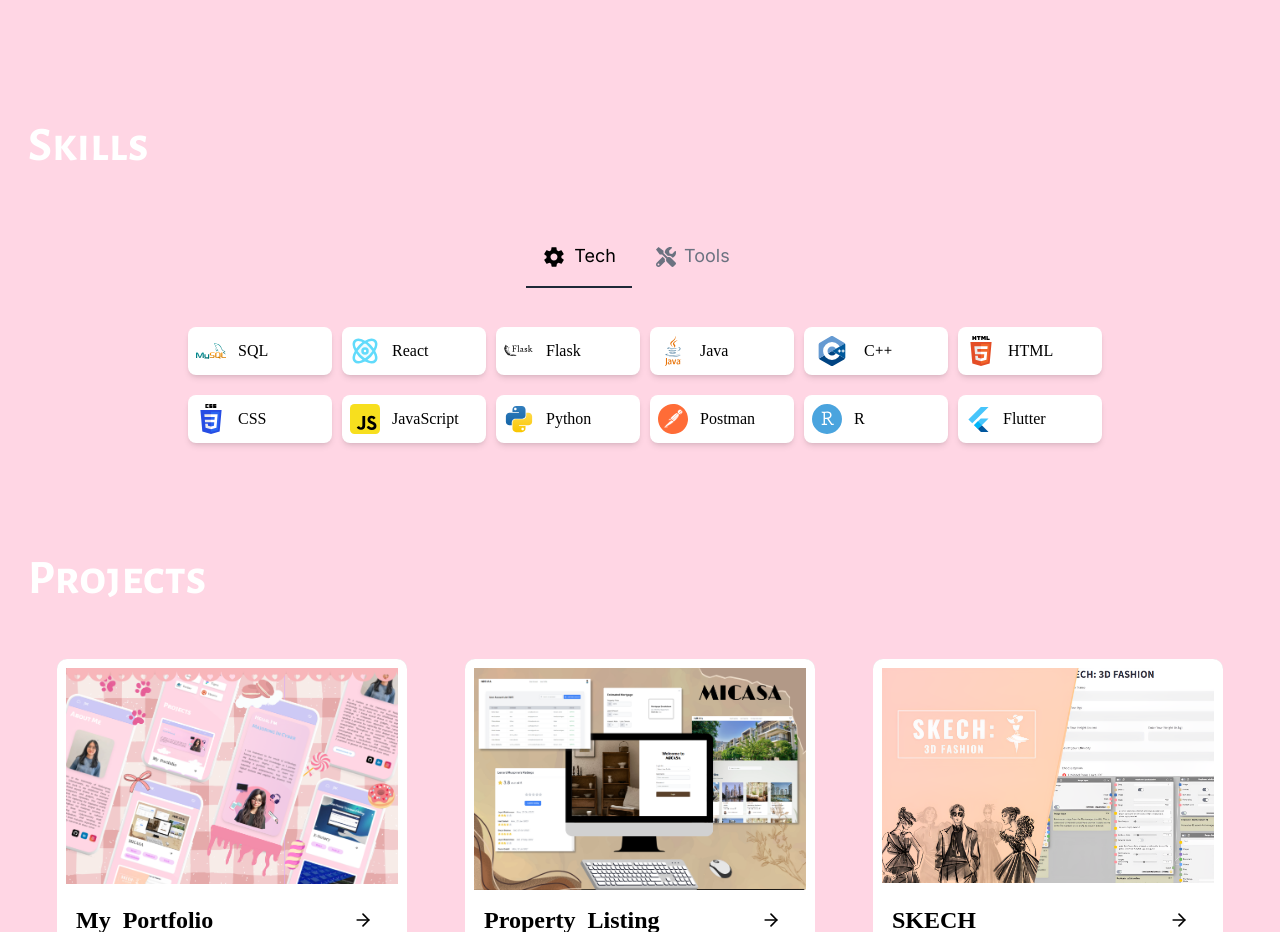
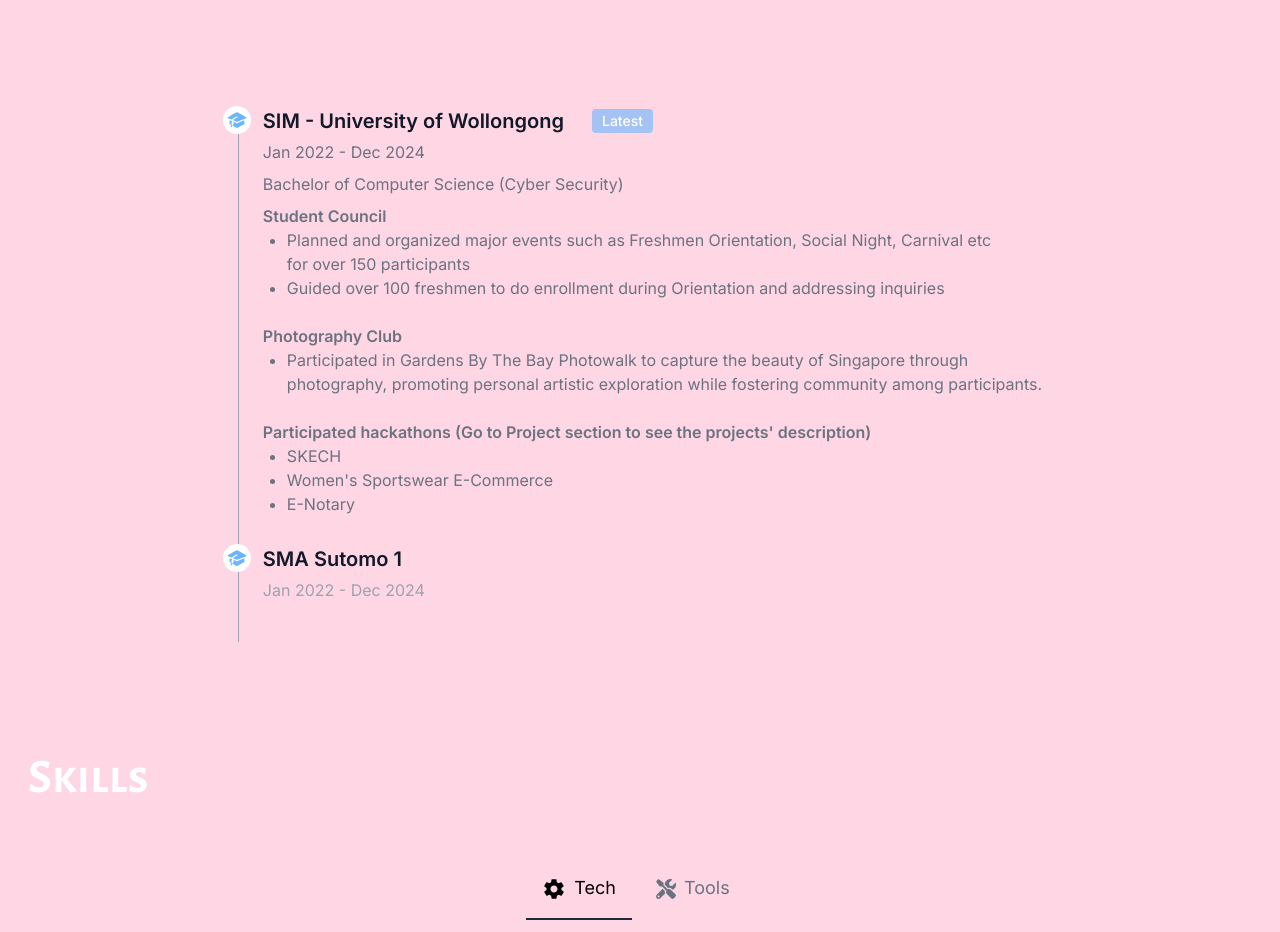
Before and after one commit to jeslynw/PortfolioWebsite, a Next.js app: page / in a window 1280 px wide. Shown: the part 1360-2292 px from the top of the page. Built offline with nearby package versions, Linux system fonts and the light colour scheme.

Commit message:
add timeline

```diff
--- a/src/app/components/AboutMe.jsx
+++ b/src/app/components/AboutMe.jsx
@@ -83,6 +83,71 @@
                         </div>
                     </div>
                 </div>
+                <div className="flex pt-24 justify-center pl-4 md:pl-0">
+                    <ol className="relative border-s border-gray-400">
+                        {/* SIM UOW */}
+                        <li className="mb-7 ms-6">
+                            {/*academic icon*/}
+                            <span className="absolute flex items-center justify-center bg-[#ffffff] rounded-full -start-3 ring-4 ring-[#ffffff] mt-1">
+                                <svg className="w-5 h-5 text-[#6cb6ff] size-6" xmlns="http://www.w3.org/2000/svg" viewBox="0 0 24 24" fill="currentColor">
+                                    <path d="M11.7 2.805a.75.75 0 0 1 .6 0A60.65 60.65 0 0 1 22.83 8.72a.75.75 0 0 1-.231 1.337 49.948 49.948 0 0 0-9.902 3.912l-.003.002c-.114.06-.227.119-.34.18a.75.75 0 0 1-.707 0A50.88 50.88 0 0 0 7.5 12.173v-.224c0-.131.067-.248.172-.311a54.615 54.615 0 0 1 4.653-2.52.75.75 0 0 0-.65-1.352 56.123 56.123 0 0 0-4.78 2.589 1.858 1.858 0 0 0-.859 1.228 49.803 49.803 0 0 0-4.634-1.527.75.75 0 0 1-.231-1.337A60.653 60.653 0 0 1 11.7 2.805Z" />
+                                    <path d="M13.06 15.473a48.45 48.45 0 0 1 7.666-3.282c.134 1.414.22 2.843.255 4.284a.75.75 0 0 1-.46.711 47.87 47.87 0 0 0-8.105 4.342.75.75 0 0 1-.832 0 47.87 47.87 0 0 0-8.104-4.342.75.75 0 0 1-.461-.71c.035-1.442.121-2.87.255-4.286.921.304 1.83.634 2.726.99v1.27a1.5 1.5 0 0 0-.14 2.508c-.09.38-.222.753-.397 1.11.452.213.901.434 1.346.66a6.727 6.727 0 0 0 .551-1.607 1.5 1.5 0 0 0 .14-2.67v-.645a48.549 48.549 0 0 1 3.44 1.667 2.25 2.25 0 0 0 2.12 0Z" />
+                                    <path d="M4.462 19.462c.42-.419.753-.89 1-1.395.453.214.902.435 1.347.662a6.742 6.742 0 0 1-1.286 1.794.75.75 0 0 1-1.06-1.06Z" />
+                                </svg>
+                            </span>
+                            {/* title */}
+                            <h3 className="flex items-center mb-1 text-[15pt] font-semibold text-gray-900">SIM - University of Wollongong
+                                <span className="bg-[#6cb6ff9b] text-[#ffffff] text-sm font-medium me-2 px-2.5 py-0.5 rounded ms-7">Latest</span>
+                            </h3>
+                            {/* time */}
+                            <time className="block mb-2 text-[9pt] md:text-base font-normal leading-none text-gray-500">Jan 2022 - Dec 2024</time>
+                            <p className="block mb-2 text-[9pt] md:text-base  font-normal leading-none text-gray-500">Bachelor of Computer Science (Cyber Security)</p>
+                            {/* organization */}
+                            <div className="text-gray-500 text-[9pt] md:text-base ">
+                                <ul>
+                                <li className="font-semibold ">Student Council</li>
+                                <ul className="list-disc pl-6">
+                                    <li>Planned and organized major events such as Freshmen Orientation, Social Night, Carnival etc <br/> for over 150 participants</li>
+                                    <li>Guided over 100 freshmen to do enrollment during Orientation and addressing inquiries</li>
+                                </ul>
+                                <br/>
+
+                                <li className="font-semibold">Photography Club</li>
+                                <ul className="list-disc pl-6">
+                                    <li>Participated in Gardens By The Bay Photowalk to capture the beauty of Singapore through <br/> photography, promoting personal artistic exploration while fostering community among participants.</li>
+                                </ul>
+
+                                    {/* <p className="text-sm "></p>
+                                    <ul className="list-disc pl-6 text-sm">
+                                        <li>Planned and organized major events such as Freshmen Orientation, Social Night, Carnival etc for over 150 participants</li>
+                                        <li>Guided over 100 freshmen to do enrollment during Orientation and addressing inquiries</li>
+                                    </ul> */}
+                                <br/>
+                                <li className="font-semibold">Participated hackathons (Go to Project section to see the projects' description)</li>
+                                    <ul className="list-disc pl-6">
+                                        <li>SKECH</li>
+                                        <li>Women's Sportswear E-Commerce</li>
+                                        <li>E-Notary</li>
+                                    </ul>
+                                </ul>
+                            </div>
+                        </li>
+
+                        {/* SMA Sutomo */}
+                        <li className="mb-10 ms-6">
+                            <span className="absolute flex items-center justify-center bg-[#ffffff] rounded-full -start-3 ring-4 ring-[#ffffff] mt-1">
+                                <svg className="w-5 h-5 text-[#6cb6ff] size-6" xmlns="http://www.w3.org/2000/svg" viewBox="0 0 24 24" fill="currentColor" >
+                                    <path d="M11.7 2.805a.75.75 0 0 1 .6 0A60.65 60.65 0 0 1 22.83 8.72a.75.75 0 0 1-.231 1.337 49.948 49.948 0 0 0-9.902 3.912l-.003.002c-.114.06-.227.119-.34.18a.75.75 0 0 1-.707 0A50.88 50.88 0 0 0 7.5 12.173v-.224c0-.131.067-.248.172-.311a54.615 54.615 0 0 1 4.653-2.52.75.75 0 0 0-.65-1.352 56.123 56.123 0 0 0-4.78 2.589 1.858 1.858 0 0 0-.859 1.228 49.803 49.803 0 0 0-4.634-1.527.75.75 0 0 1-.231-1.337A60.653 60.653 0 0 1 11.7 2.805Z" />
+                                    <path d="M13.06 15.473a48.45 48.45 0 0 1 7.666-3.282c.134 1.414.22 2.843.255 4.284a.75.75 0 0 1-.46.711 47.87 47.87 0 0 0-8.105 4.342.75.75 0 0 1-.832 0 47.87 47.87 0 0 0-8.104-4.342.75.75 0 0 1-.461-.71c.035-1.442.121-2.87.255-4.286.921.304 1.83.634 2.726.99v1.27a1.5 1.5 0 0 0-.14 2.508c-.09.38-.222.753-.397 1.11.452.213.901.434 1.346.66a6.727 6.727 0 0 0 .551-1.607 1.5 1.5 0 0 0 .14-2.67v-.645a48.549 48.549 0 0 1 3.44 1.667 2.25 2.25 0 0 0 2.12 0Z" />
+                                    <path d="M4.462 19.462c.42-.419.753-.89 1-1.395.453.214.902.435 1.347.662a6.742 6.742 0 0 1-1.286 1.794.75.75 0 0 1-1.06-1.06Z" />
+                                </svg>
+                            </span>
+                            <h3 className="mb-1 text-[15pt] font-semibold text-gray-900 ">SMA Sutomo 1</h3>
+                            <time className="block mb-2 text-[9pt] md:text-base font-normal leading-none text-gray-400 ">Jan 2022 - Dec 2024</time>
+                            {/* <p className="text-base font-normal text-gray-500"></p> */}
+                        </li>
+                    </ol>
+                </div>
             </div>
         </section>
     )
--- a/src/app/components/ProjectTemplate.jsx
+++ b/src/app/components/ProjectTemplate.jsx
@@ -1,12 +1,11 @@
-import React from 'react'
+import React, { useState }  from 'react'
 import Image from 'next/image';
 
 
 function ProjectTemplate({description, pics, title, skills}){
     return (
-        <div className='book flex flex-col lg:col-span-6 xl:col-span-4 mb-10 justify-center items-center font-noto w-[350px] h-[380px]'>
-            <p className='pl-12 pr-6 text-justify text-sm'>{description}
-            </p>
+        <div className={`book flex flex-col lg:col-span-6 xl:col-span-4 mb-10 justify-center items-center font-noto w-[350px] h-[380px] `}>
+            <p className='project-desc pl-12 pr-6 text-justify text-sm '>{description}</p>
             <div className='cover'>
                 <article class="article-wrapper w-[350px] h-[380px]">
                     <div class="rounded-lg container-project">
@@ -17,6 +16,7 @@
                             alt='picture'
                         />
                     </div>
+
                     <div class="project-info mt-6 mb-0">
                         <div class="flex-pr">
                             <div class="project-title text-wrap">{title}</div>
@@ -30,6 +30,8 @@
                             ))}
                         </div>
                     </div>
+
+
                 </article>
             </div>
         </div>
--- a/src/app/components/Projects.jsx
+++ b/src/app/components/Projects.jsx
@@ -13,22 +13,16 @@
          skills: ["React", "Next.js", "Tailwind"]
         },
         {
-         description: "A web platform for real estate agents, sellers, and buyers, designed to manage and sell property listings. The website offers a wide range of features to streamline property management tasks. By incorporating the B-C-E (Boundary, Controller, Entity) framework, it ensures an optimized architecture, providing an efficient usage for all users",
+         description: "A web platform for real estate agents, sellers, and buyers, designed to manage and sell property listings. The website offers a wide range of features to streamline property management tasks. By incorporating the B-C-E (Boundary, Controller, Entity) framework, it ensures an optimized architecture, providing an efficient usage for all users.",
          pics: "/images/micasa.png",
          title: "Property Listing",
          skills: ["React", "Tailwind", "Flask", "SQLAlchemy"]
         },
         {
-         description: "A web platform that converts sketch into 3D model, specially designed to assist designers in visualizing custom clothes for their customers. We utilized 'outline' model to transform outlines into lifelike images and 'wonder3d' model to transform these images to 3D models.",
+         description: <>[ HACKATHON ] <br/> A web platform that converts sketch into 3D model, specially designed to assist designers in visualizing custom clothes for their customers. We utilized 'outline' model to transform outlines into lifelike images and 'wonder3d' model to transform these images to 3D models.</>,
          pics: "/images/sketch.png",
          title: "SKECH",
          skills: ["Streamlit", "Replicate", "Omnitool"]
-        },
-        {
-         description: "A web application to verify and review the authenticity and legality of your documents, which aims to prevent signature forgery on contracts using Langcode and USIGN APIs, utilizing NodeJS for backend and ReactJS for interface",
-         pics: "/images/enotary.png",
-         title: "E-Notary",
-         skills: ["React", "Node.js"]
         },
         {
          description: "A Python-based blockchain system integrated with PubNub to facilitated proof of work mechanism between two parties, establishing a secure network for transparent transactions.",
@@ -37,7 +31,7 @@
          skills: ["Python", "PubNub"]
         },
         {
-         description: "An e-commerce selling women's sportswear.",
+         description: <>[ HACKATHON ] <br/>An e-commerce selling women's sportswear.</>,
          pics: "/images/ecommerce.png",
          title: "Women's Sportswear E-Commerce",
          skills: ["JavaScript", "HTML", "CSS"]
@@ -47,6 +41,12 @@
          pics: "/images/bookingroom.png",
          title: "UOW Room Booking System",
          skills: ["JavaScript", "HTML", "CSS"]
+        },
+        {
+            description: <>[ HACKATHON ] <br/> A web application to verify and review the authenticity and legality of your documents, which aims to prevent signature forgery on contracts using Langcode and USIGN APIs, utilizing NodeJS for backend and ReactJS for interface.</>,
+            pics: "/images/enotary.png",
+            title: "E-Notary",
+            skills: ["React", "Node.js"]
         },
         // {
         //  description: "Designed a cost effective network infrastructure for 2 schools, consider using reliable yet budget-friendly devices like managed switches for efficient VLAN implementation, implementing IP subnetting and packet analysis through Wireshark for enhanced security and optimal performance.",
@@ -61,8 +61,6 @@
         //  skills: ["Javascript", "HTML", "CSS"]
         // }
     ]
-
-
 
   return (
     <section id='projects'>
```
Also changed, not shown: src/app/components/Skills.jsx (+4 -4 lines).
